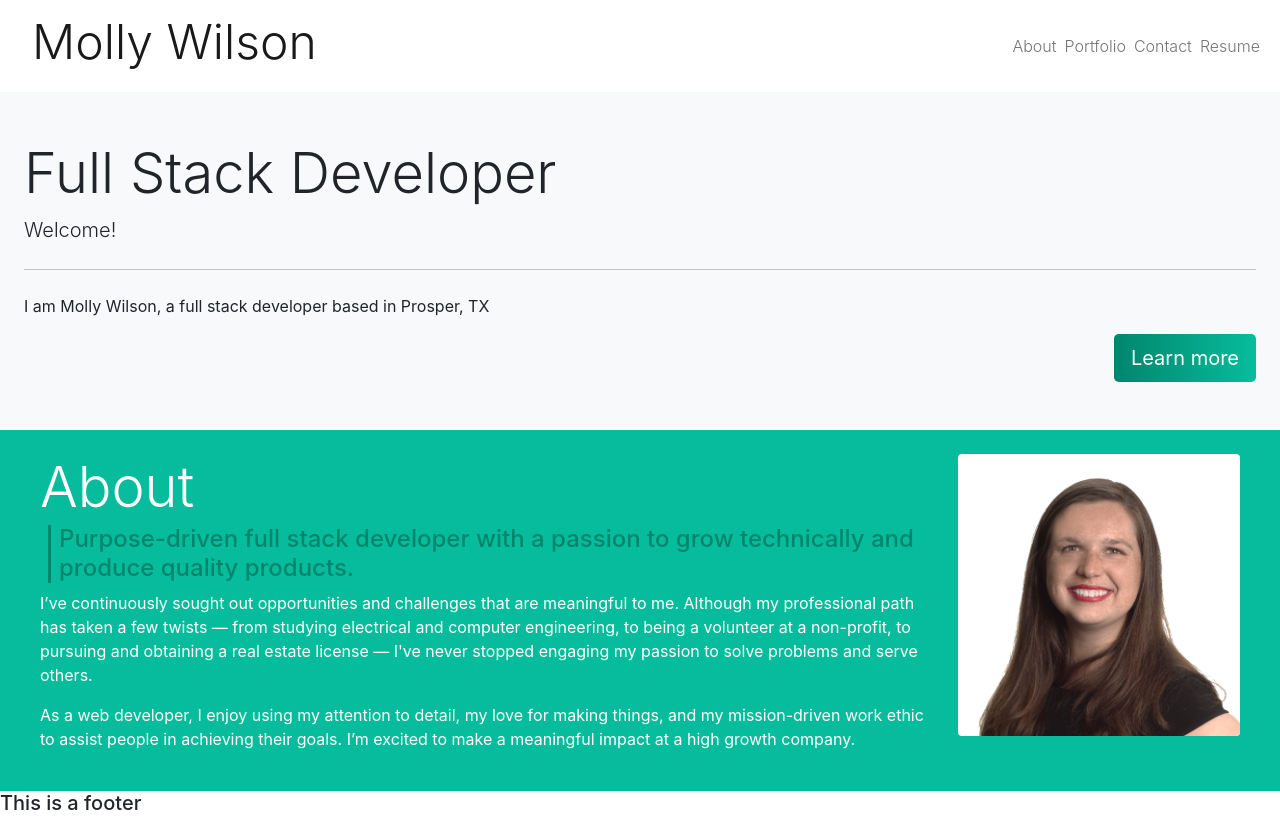
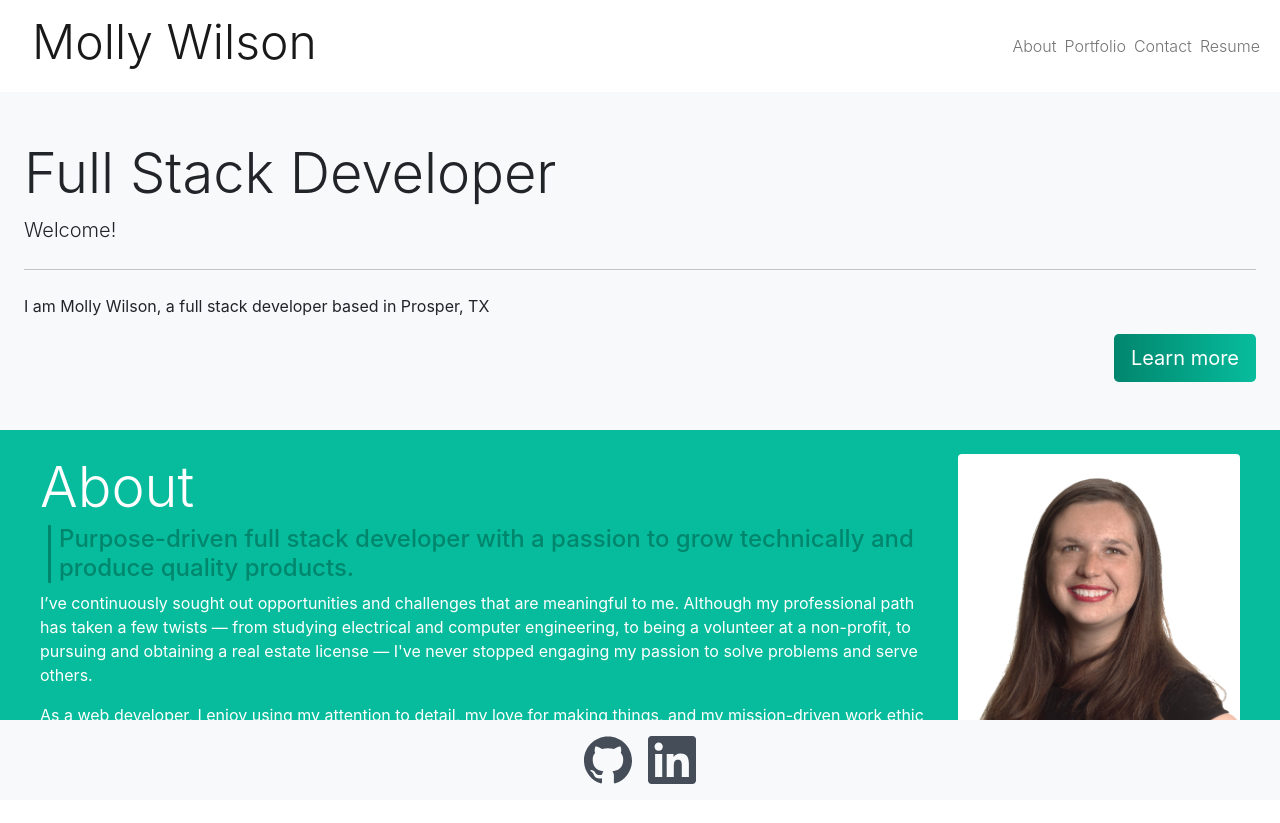
Before and after one commit to mswil/React-Portfolio, a React (Create React App) app: page / in a window 1280 px wide. After the commit the page ends 800 px from the top, so only its background shows below. Built offline with nearby package versions, Linux system fonts and the light colour scheme.

Commit message:
styled footer

```diff
--- a/public/style.css
+++ b/public/style.css
@@ -3,7 +3,7 @@
 	--dark-primary: #01866e;
 	--second: #454d59;
 	--light-second: #636e80;
-    --light: #e9ecef
+	--light: #e9ecef;
 }
 .navbar-brand {
 	font-size: 1.5em;
@@ -65,6 +65,21 @@
 	color: var(--light-second);
 }
 
+footer {
+	height: 5em;
+}
+
+.icon {
+	height: 3rem;
+	width: 3rem;
+	fill: var(--second);
+    transition: 0.5s ease-out;
+}
+
+.icon:hover {
+	fill: var(--dark-primary);
+}
+
 /* small >576 */
 @media (min-width: 576px) {
 }
@@ -73,5 +88,4 @@
 }
 /* large >992 */
 @media (min-width: 992px) {
-
 }
--- a/src/components/Footer.js
+++ b/src/components/Footer.js
@@ -1,8 +1,13 @@
 
 function Footer() {
     return (
-        <footer>
-            <h5>This is a footer</h5>
+        <footer className="bg-light position-absolute bottom-0 w-100 text-center d-flex justify-content-center py-2">
+            <a className='d-flex align-items-center' href="https://github.com/mswil" target='_blank'>
+                <svg className="icon mx-2" role="img" viewBox="0 0 24 24" xmlns="http://www.w3.org/2000/svg"><title>GitHub</title><path d="M12 .297c-6.63 0-12 5.373-12 12 0 5.303 3.438 9.8 8.205 11.385.6.113.82-.258.82-.577 0-.285-.01-1.04-.015-2.04-3.338.724-4.042-1.61-4.042-1.61C4.422 18.07 3.633 17.7 3.633 17.7c-1.087-.744.084-.729.084-.729 1.205.084 1.838 1.236 1.838 1.236 1.07 1.835 2.809 1.305 3.495.998.108-.776.417-1.305.76-1.605-2.665-.3-5.466-1.332-5.466-5.93 0-1.31.465-2.38 1.235-3.22-.135-.303-.54-1.523.105-3.176 0 0 1.005-.322 3.3 1.23.96-.267 1.98-.399 3-.405 1.02.006 2.04.138 3 .405 2.28-1.552 3.285-1.23 3.285-1.23.645 1.653.24 2.873.12 3.176.765.84 1.23 1.91 1.23 3.22 0 4.61-2.805 5.625-5.475 5.92.42.36.81 1.096.81 2.22 0 1.606-.015 2.896-.015 3.286 0 .315.21.69.825.57C20.565 22.092 24 17.592 24 12.297c0-6.627-5.373-12-12-12" /></svg>
+            </a>
+            <a className='d-flex align-items-center' href="https://www.linkedin.com/in/molly-wilson-b55589206/" target='_blank'>
+                <svg className='icon mx-2' role="img" viewBox="0 0 24 24" xmlns="http://www.w3.org/2000/svg"><title>LinkedIn</title><path d="M20.447 20.452h-3.554v-5.569c0-1.328-.027-3.037-1.852-3.037-1.853 0-2.136 1.445-2.136 2.939v5.667H9.351V9h3.414v1.561h.046c.477-.9 1.637-1.85 3.37-1.85 3.601 0 4.267 2.37 4.267 5.455v6.286zM5.337 7.433c-1.144 0-2.063-.926-2.063-2.065 0-1.138.92-2.063 2.063-2.063 1.14 0 2.064.925 2.064 2.063 0 1.139-.925 2.065-2.064 2.065zm1.782 13.019H3.555V9h3.564v11.452zM22.225 0H1.771C.792 0 0 .774 0 1.729v20.542C0 23.227.792 24 1.771 24h20.451C23.2 24 24 23.227 24 22.271V1.729C24 .774 23.2 0 22.222 0h.003z" /></svg>
+            </a>
         </footer>
     )
 }
```
Lines whose indentation alone changed are shown as unchanged.
